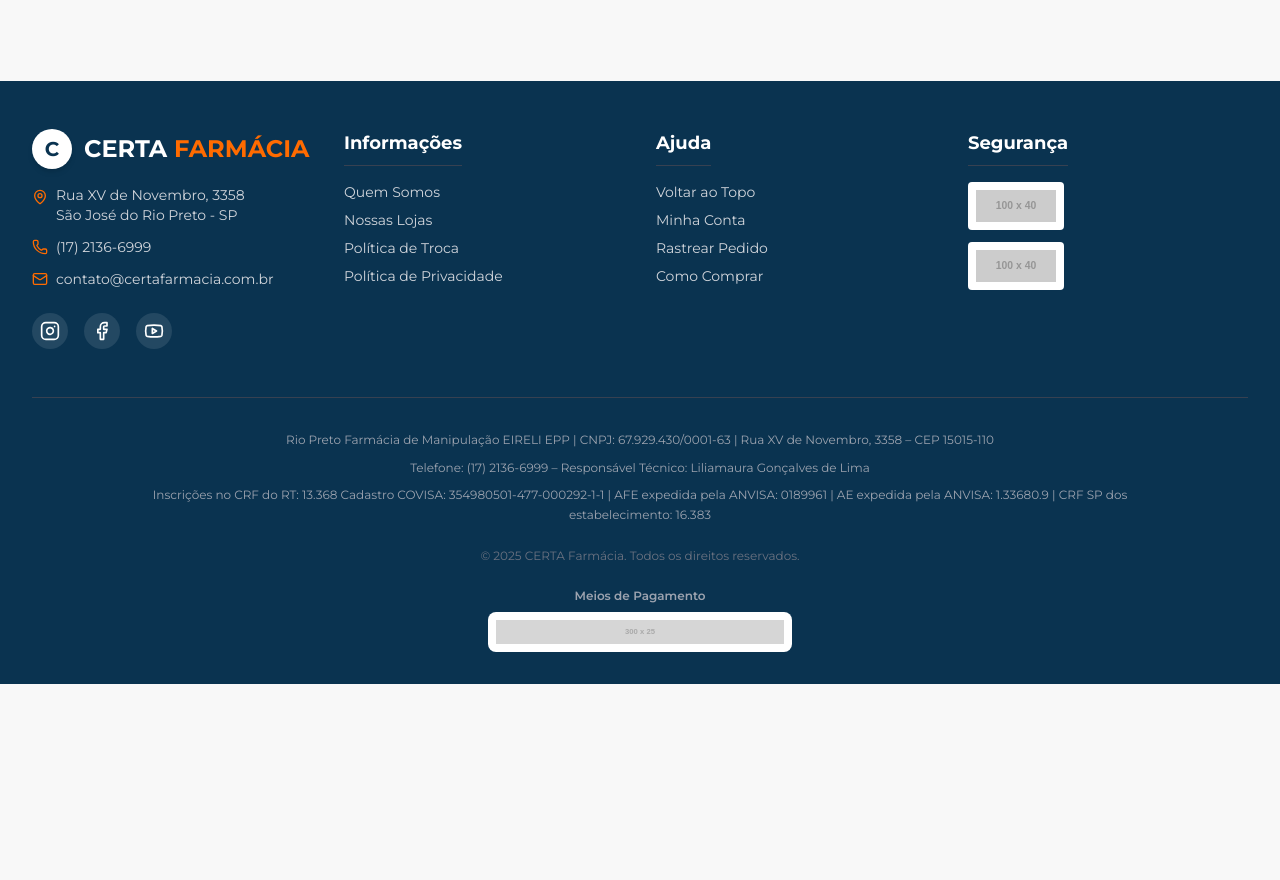
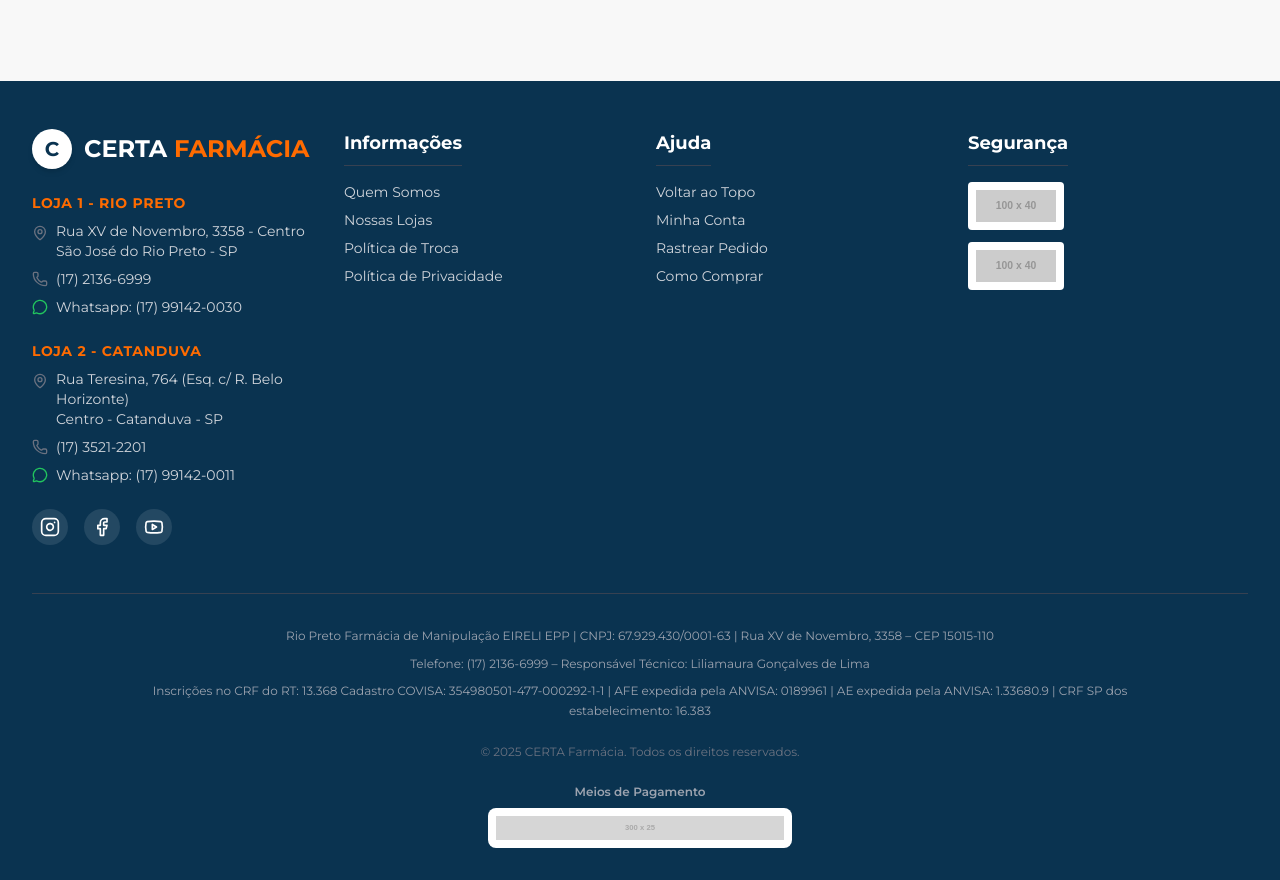
Before and after one commit to Tely1985/https-github.com-Tely1985-CertaFarmcia, a React (Vite) app: page / in a window 1280 px wide. Shown: the part 3580-4460 px from the top of the page. Before the commit the page ends 4264 px from the top, so only its background shows below. Built offline with nearby package versions, Linux system fonts and the light colour scheme.

Commit message:
fix: Update social icons and footer layout
Replaced the `MailIcon` with `MessageCircle` for the chat/support icon. Adjusted the footer layout to accommodate the updated icon and improve spacing, ensuring better visual presentation of contact information.

```diff
--- a/components/Footer.tsx
+++ b/components/Footer.tsx
@@ -1,5 +1,5 @@
 import React from 'react';
-import { Instagram, Facebook, Youtube, MapPin, Phone, Mail as MailIcon } from 'lucide-react';
+import { Instagram, Facebook, Youtube, MapPin, Phone, MessageCircle } from 'lucide-react';
 import Modal from './Modal';
 
 const Footer: React.FC = () => {
@@ -13,26 +13,51 @@ const Footer: React.FC = () => {
             <div className="max-w-7xl mx-auto px-4 sm:px-6 lg:px-8">
                 <div className="grid grid-cols-1 md:grid-cols-2 lg:grid-cols-4 gap-8 mb-12">
                     {/* Column 1: Brand & Contact */}
-                    <div>
-                        <div className="flex items-center mb-4">
+                    <div className="lg:col-span-1">
+                        <div className="flex items-center mb-6">
                             <div className="w-10 h-10 bg-white rounded-full flex items-center justify-center mr-3 shadow-md">
                                 <span className="text-certa-blue font-bold text-xl">C</span>
                             </div>
                             <h4 className="text-2xl font-bold">CERTA <span className="text-certa-orange">FARMÁCIA</span></h4>
                         </div>
 
-                        <div className="space-y-3 text-sm text-gray-300">
+                        <div className="space-y-6">
+                            {/* Loja 1 */}
+                            <div>
+                                <h5 className="text-certa-orange font-bold text-sm uppercase tracking-wider mb-2">Loja 1 - Rio Preto</h5>
+                                <div className="space-y-2 text-sm text-gray-300">
                                      <div className="flex items-start">
-                                <MapPin className="w-4 h-4 mr-2 mt-1 flex-shrink-0 text-certa-orange" />
-                                <p>Rua XV de Novembro, 3358 <br/> São José do Rio Preto - SP</p>
+                                        <MapPin className="w-4 h-4 mr-2 mt-1 flex-shrink-0 text-gray-500" />
+                                        <p>Rua XV de Novembro, 3358 - Centro<br/>São José do Rio Preto - SP</p>
                                      </div>
                                      <div className="flex items-center">
-                                <Phone className="w-4 h-4 mr-2 text-certa-orange" />
+                                        <Phone className="w-4 h-4 mr-2 text-gray-500" />
                                         <p>(17) 2136-6999</p>
                                      </div>
                                      <div className="flex items-center">
-                                <MailIcon className="w-4 h-4 mr-2 text-certa-orange" />
-                                <p>contato@certafarmacia.com.br</p>
+                                        <MessageCircle className="w-4 h-4 mr-2 text-green-500" />
+                                        <p>Whatsapp: (17) 99142-0030</p>
+                                     </div>
+                                </div>
+                            </div>
+
+                            {/* Loja 2 */}
+                            <div>
+                                <h5 className="text-certa-orange font-bold text-sm uppercase tracking-wider mb-2">Loja 2 - Catanduva</h5>
+                                <div className="space-y-2 text-sm text-gray-300">
+                                     <div className="flex items-start">
+                                        <MapPin className="w-4 h-4 mr-2 mt-1 flex-shrink-0 text-gray-500" />
+                                        <p>Rua Teresina, 764 (Esq. c/ R. Belo Horizonte)<br/>Centro - Catanduva - SP</p>
+                                     </div>
+                                     <div className="flex items-center">
+                                        <Phone className="w-4 h-4 mr-2 text-gray-500" />
+                                        <p>(17) 3521-2201</p>
+                                     </div>
+                                     <div className="flex items-center">
+                                        <MessageCircle className="w-4 h-4 mr-2 text-green-500" />
+                                        <p>Whatsapp: (17) 99142-0011</p>
+                                     </div>
+                                </div>
                             </div>
                         </div>
 
```
Lines whose indentation alone changed are shown as unchanged.
